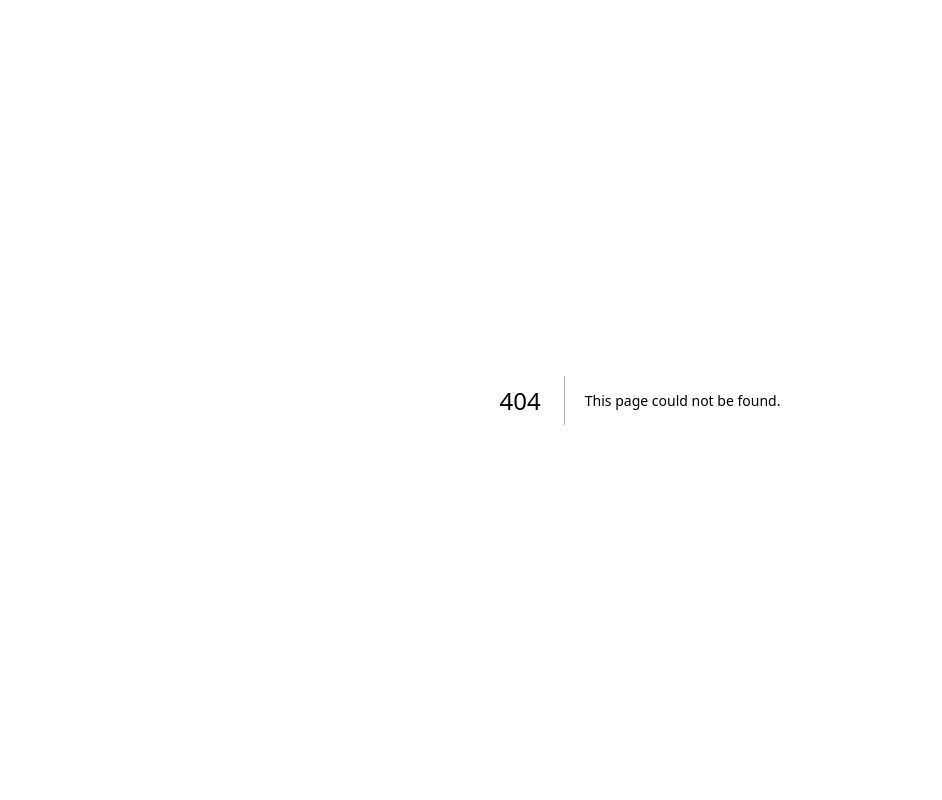
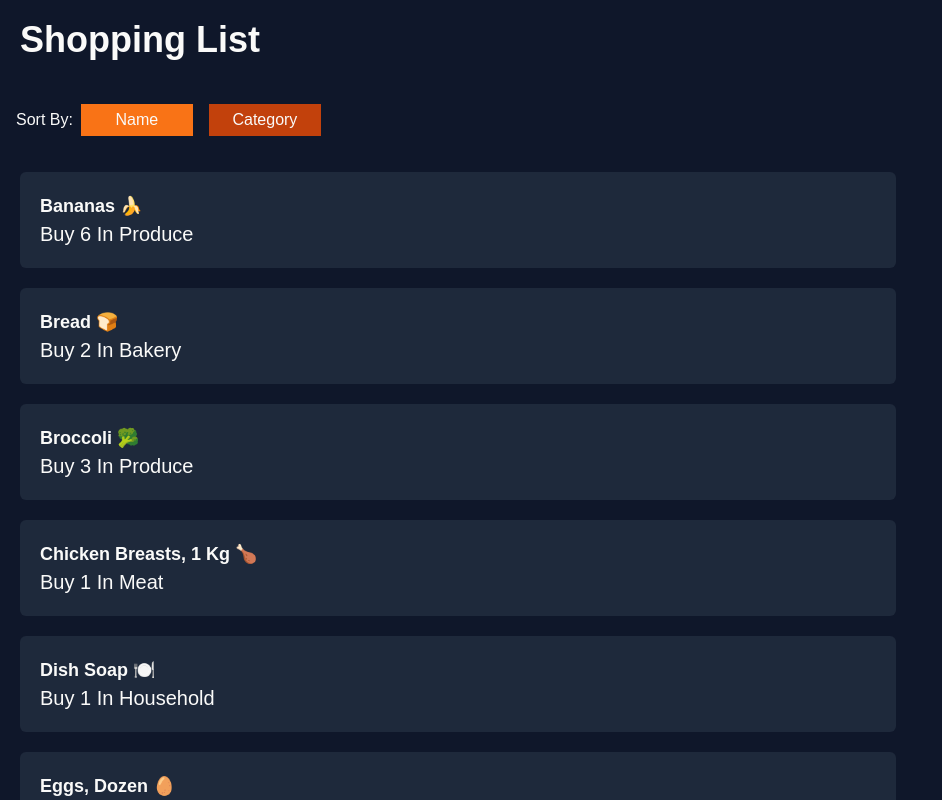
Before and after one commit to Gmanhar/cprg306-assignments, a Next.js app: page /week-6 in a window 1280 px wide. Before the commit this address had no page. Shown: the top 800 px of the page, without its empty margins (0-942 px from the left). Built offline with nearby package versions, Linux system fonts and the light colour scheme.

Commit message:
week-6
Complete week-6  sorting functionality to the shopping list application.

```diff
--- a/app/page.js
+++ b/app/page.js
@@ -20,6 +20,9 @@
         <li>
           <Link className={linkStyles} href="week-5">Week-5</Link>
         </li>
+        <li>
+          <Link className={linkStyles} href="week-6">Week-6</Link>
+        </li>
       </ul>
     </main>
   );
--- /dev/null
+++ b/app/week-6/item-list.js
@@ -0,0 +1,44 @@
+"use client"; // Indicates that this file should be processed on the client-side
+
+import { useState } from 'react'; // Importing the useState hook from React
+import Item from './item'; // Importing the Item component
+
+export default function ItemList({ items }) {
+  // State variable to track the sorting criteria (either 'name' or 'category')
+  const [sortBy, setSortBy] = useState('name');
+
+  // Sorting the items array based on the sortBy state variable
+  const sortedItems = [...items].sort((a, b) => {
+    if (sortBy === 'name') {
+      return a.name.localeCompare(b.name); // Sorting by name
+    } else if (sortBy === 'category') {
+      return a.category.localeCompare(b.category); // Sort by category
+    }
+  });
+
+  return (
+    <div>
+      <div className="p-2 m-2 text-l capitalize text-stone-50">
+        Sort By:
+        <button
+          className={`p-1 m-2 w-28 square-lg ${sortBy === 'name' ? 'bg-orange-500' : 'bg-orange-700'}`}
+          onClick={() => setSortBy('name')}
+        >
+          Name
+        </button>
+        <button
+          className={`p-1 m-2 w-28 square-lg ${sortBy === 'category' ? 'bg-orange-500' : 'bg-orange-700'}`}
+          onClick={() => setSortBy('category')}
+        >
+          Category
+        </button>
+      </div>
+
+      <ul className="text-xl capitalize text-stone-50">
+        {sortedItems.map((item) => (
+          <Item key={item.id} name={item.name} quantity={item.quantity} category={item.category} />
+        ))}
+      </ul>
+    </div>
+  );
+}
--- /dev/null
+++ b/app/week-6/item.js
@@ -0,0 +1,12 @@
+export default function Item({ name, quantity, category }) {
+    return (
+      <section>
+        <li className="bg-slate-800 rounded-md p-5 m-5 text-stone-50 mr-96">
+        <p className="text-lg font-semibold">{name}</p>
+        <p>Buy {quantity} in {category} </p>
+      </li>
+      </section>
+
+
+    );
+  }
--- /dev/null
+++ b/app/week-6/item.json
@@ -0,0 +1,74 @@
+[
+  {
+    "id": "1h2GJKH12gkHG31h1H",
+    "name": "milk, 4 L 🥛",
+    "quantity": 1,
+    "category": "dairy"
+  },
+  {
+    "id": "2KJH3k2j3H1k2J3K1H",
+    "name": "bread 🍞",
+    "quantity": 2,
+    "category": "bakery"
+  },
+  {
+    "id": "3h2KJH3k2j3H1k2J3",
+    "name": "eggs, dozen 🥚",
+    "quantity": 2,
+    "category": "dairy"
+  },
+  {
+    "id": "4k2J3K1H2GJKH12gk",
+    "name": "bananas 🍌",
+    "quantity": 6,
+    "category": "produce"
+  },
+  {
+    "id": "5H1h1H2KJH3k2j3H",
+    "name": "broccoli 🥦",
+    "quantity": 3,
+    "category": "produce"
+  },
+  {
+    "id": "6H1k2J3K1H2GJKH1",
+    "name": "chicken breasts, 1 kg 🍗",
+    "quantity": 1,
+    "category": "meat"
+  },
+  {
+    "id": "7gkHG31h1H2KJH3k",
+    "name": "pasta sauce 🍝",
+    "quantity": 3,
+    "category": "canned goods"
+  },
+  {
+    "id": "8j3H1k2J3K1H2GJK",
+    "name": "spaghetti, 454 g 🍝",
+    "quantity": 2,
+    "category": "dry goods"
+  },
+  {
+    "id": "9H12gkHG31h1H2KJ",
+    "name": "toilet paper, 12 pack 🧻",
+    "quantity": 1,
+    "category": "household"
+  },
+  {
+    "id": "10H3k2j3H1k2J3K1",
+    "name": "paper towels, 6 pack",
+    "quantity": 1,
+    "category": "household"
+  },
+  {
+    "id": "11k2J3K1H2GJKH12",
+    "name": "dish soap 🍽️",
+    "quantity": 1,
+    "category": "household"
+  },
+  {
+    "id": "12GJKH12gkHG31h1",
+    "name": "hand soap 🧼",
+    "quantity": 4,
+    "category": "household"
+  }
+]
--- /dev/null
+++ b/app/week-6/page.js
@@ -0,0 +1,13 @@
+import ItemList from "./item-list";
+import items from "./item.json";
+
+export default function Page() {
+  return (
+    <main className="bg-slate-900">
+      <h1 className="text-stone-50 font-semibold text-4xl p-5">
+        Shopping List
+       </h1>
+      <ItemList items={items} />
+    </main>
+  );
+}
```
